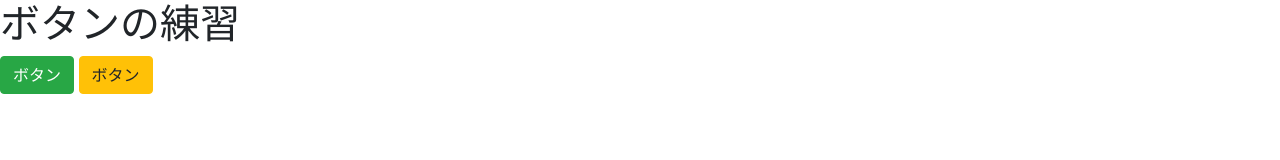
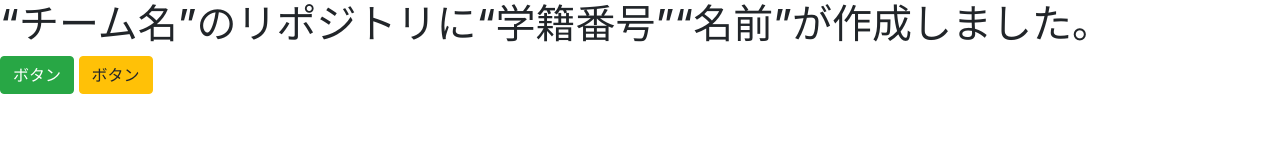
Before and after one commit to teamgabaven2020/10_B-gast, a plain HTML site: page bootstrap/index.html in a window 1280 px wide. Drawn offline with Linux system fonts and the light colour scheme.

Commit message:
Update index.html

```diff
--- a/bootstrap/index.html
+++ b/bootstrap/index.html
@@ -10,7 +10,7 @@
   </head>
   <body>
 
-    <h1>ボタンの練習</h1>
+    <h1>“チーム名”のリポジトリに“学籍番号”“名前”が作成しました。</h1>
     <a href="#" class="btn btn-success">ボタン</a>
     <a href="#" class="btn btn-warning">ボタン</a>
 
```
